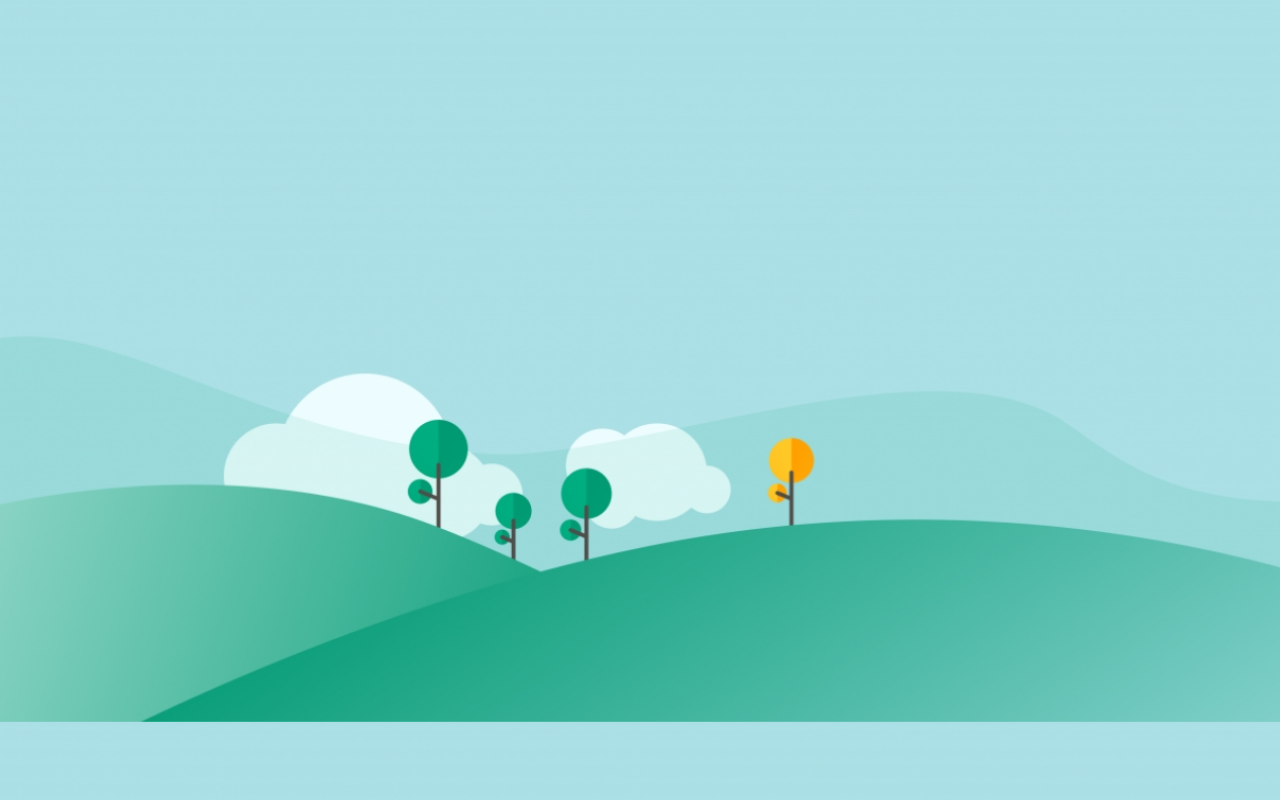
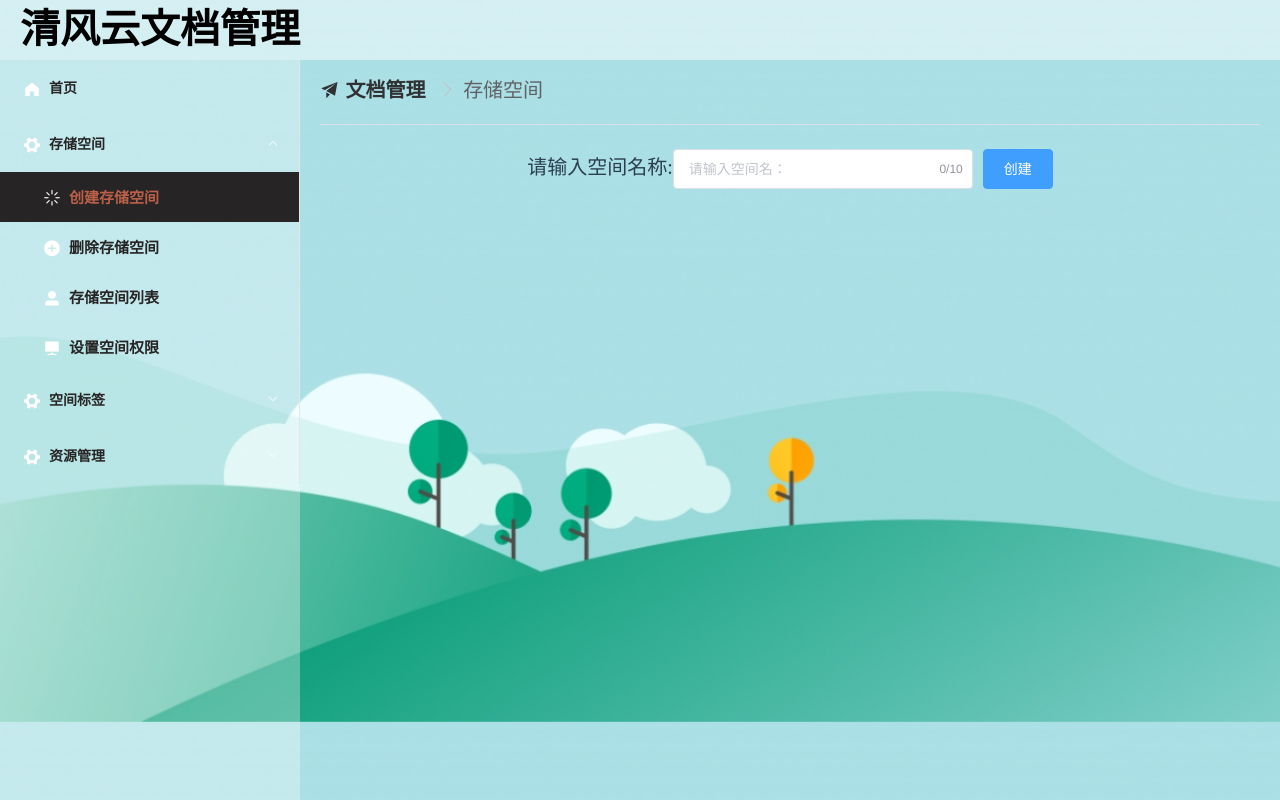
Before and after one commit to wqy-jstart/QFDoc-Manage-Web, a Vue app: page /sys-index/space/createBucket in a window 1280 px wide. Built offline with nearby package versions, Linux system fonts and the light colour scheme.

Commit message:
创建空间！

```diff
--- a/src/views/IndexView.vue
+++ b/src/views/IndexView.vue
@@ -19,40 +19,146 @@ a {
   text-decoration: none;
   font-size: 25px;
 }
+
+.layout-header h1 {
+  color: #fff;
+  text-align: left;
+  line-height: 60px;
+}
+
+.layout-body {
+  position: absolute;
+  top: 60px;
+  bottom: 0;
+  left: 0;
+  right: 0;
+}
+
+.layout-aside {
+  background: rgba(255, 255, 255, 0.3) !important;
+  font-family: 微软雅黑;
+  font-weight: bolder;
+  color: aliceblue;
+}
+
+.layout-aside i {
+  color: #fff !important;
+}
+
+.layout-main {
+}
+
+.el-menu-item.is-active {
+  background: #262424 !important;
+}
 </style>
-
 <template>
   <div>
+    <!-- 最外层容器 -->
     <el-container>
+      <!-- 上半部分：顶栏 -->
       <el-header class="layout-header">
         <div class="block">
-          <h1 style="color: black;font-size: 40px;font-family: 方正姚体">清风文档管理系统
-          </h1>
+          <h1 style="color: black;font-size: 40px;font-family: 方正姚体">清风云文档管理</h1>
         </div>
       </el-header>
-      <el-main class="layout-main">
-        <!--创建空间名的表单-->
-        <span style="font-size: 20px;font-family: 方正姚体">请输入空间名称:</span>
-        <el-input style="width: 300px" type="text" v-model="bucketName" placeholder="请输入空间名：" maxlength="10"
-                  show-word-limit></el-input>
-        <el-button style="margin-left: 10px" type="primary" @click="submitForm()">创建
-        </el-button>
+      <!-- 下半部分：容器 -->
+      <el-container class="layout-body">
+        <!-- 下半部分的左侧边栏 -->
+        <el-aside class="layout-aside">
+          <el-menu
+              router
+              :default-active="$router.currentRoute.path"
+              class="el-menu-vertical-demo"
+              background-color="rgba(255, 255, 255, 0)"
+              text-color="#262424"
+              active-text-color="#ba6049">
+            <!-- 首页 -->
+            <el-menu-item index="/">
+              <i class="el-icon-s-home"></i>
+              <span>首页</span>
+            </el-menu-item>
+            <!-- 临时页面 -->
+            <el-submenu index="1">
+              <template slot="title">
+                <i class="el-icon-s-tools"></i>
+                <span>存储空间</span>
+              </template>
+              <el-menu-item index="/sys-index/space/createBucket">
+                <i class="el-icon-loading"></i>
+                <span style="font-size: 15px;font-weight: bold">创建存储空间</span>
+              </el-menu-item>
 
-        <!--上传图片的表单-->
-        <p style="font-size: 20px;font-family: 方正姚体">请选择要上传的图片:</p>
-        <el-upload
-            class="upload-demo"
-            ref="upload"
-            name="file"
-            action="http://localhost:9801/upload/image"
-            :on-success="handleSuccess"
-            :on-remove="handleRemove"
-            :auto-upload="false">
-          <el-button slot="trigger" size="small" type="primary">选取文件</el-button>
-          <el-button style="margin-left: 10px;" size="small" type="success" @click="submitUpload">上传到服务器</el-button>
-          <div slot="tip" class="el-upload__tip">只能上传jpg/png文件，且不超过500kb</div>
-        </el-upload>
-      </el-main>
+              <el-menu-item index="/sys-admin/main/admin/add-new">
+                <i class="el-icon-circle-plus"></i>
+                <span style="font-size: 15px;font-weight: bold">删除存储空间</span>
+              </el-menu-item>
+              <el-menu-item index="/sys-admin/main/user/list">
+                <i class="el-icon-user-solid"></i>
+                <span style="font-size: 15px;font-weight: bold">存储空间列表</span>
+              </el-menu-item>
+              <el-menu-item index="/sys-admin/main/banner/add-new">
+                <i class="el-icon-s-platform"></i>
+                <span style="font-size: 15px;font-weight: bold">设置空间权限</span>
+              </el-menu-item>
+            </el-submenu>
+
+            <el-submenu index="2">
+              <template slot="title">
+                <i class="el-icon-s-tools"></i>
+                <span>空间标签</span>
+              </template>
+              <el-menu-item index="/sys-admin/main/banner/add-new">
+                <i class="el-icon-s-platform"></i>
+                <span style="font-size: 15px;font-weight: bold">设置空间标签</span>
+              </el-menu-item>
+              <el-menu-item index="/sys-admin/main/banner/add-new">
+                <i class="el-icon-s-platform"></i>
+                <span style="font-size: 15px;font-weight: bold">查询空间标签</span>
+              </el-menu-item>
+              <el-menu-item index="/sys-admin/main/banner/add-new">
+                <i class="el-icon-s-platform"></i>
+                <span style="font-size: 15px;font-weight: bold">删除空间标签</span>
+              </el-menu-item>
+            </el-submenu>
+
+            <el-submenu index="3">
+              <template slot="title">
+                <i class="el-icon-s-tools"></i>
+                <span>资源管理</span>
+              </template>
+              <el-menu-item index="/sys-index/doc/docUpload">
+                <i class="el-icon-s-platform"></i>
+                <span style="font-size: 15px;font-weight: bold">文件上传</span>
+              </el-menu-item>
+              <el-menu-item index="/sys-admin/main/banner/add-new">
+                <i class="el-icon-s-platform"></i>
+                <span style="font-size: 15px;font-weight: bold">删除文件</span>
+              </el-menu-item>
+              <el-menu-item index="/sys-admin/main/banner/add-new">
+                <i class="el-icon-s-platform"></i>
+                <span style="font-size: 15px;font-weight: bold">存储状态</span>
+              </el-menu-item>
+              <el-menu-item index="/sys-admin/main/banner/add-new">
+                <i class="el-icon-s-platform"></i>
+                <span style="font-size: 15px;font-weight: bold">文件复制</span>
+              </el-menu-item>
+              <el-menu-item index="/sys-admin/main/banner/add-new">
+                <i class="el-icon-s-platform"></i>
+                <span style="font-size: 15px;font-weight: bold">修改储存类型</span>
+              </el-menu-item>
+              <el-menu-item index="/sys-admin/main/banner/add-new">
+                <i class="el-icon-s-platform"></i>
+                <span style="font-size: 15px;font-weight: bold">修改过期时间</span>
+              </el-menu-item>
+            </el-submenu>
+          </el-menu>
+        </el-aside>
+        <!-- 下半部分的右侧主体部分 -->
+        <el-main class="layout-main">
+          <router-view/>
+        </el-main>
+      </el-container>
     </el-container>
   </div>
 </template>
@@ -61,37 +167,16 @@ a {
 export default {
   data() {
     return {
-      image: '',
-      bucketName: '',
-      dialogImageUrl: '', // 绑定图片路径
-      dialogVisible: false,
+      activeMenuItemPath: '',
     }
   },
-  methods: {
-    submitUpload() {
-      this.$refs.upload.submit();
-    },
-    handleRemove(file, fileList) {
-      console.log(file, fileList);
-      if (file.response == null){
-        this.$message.warning("文件暂未上传，删除失败！")
-      }
-      let url = this.GLOBAL.systemUrl + 'upload/remove?url=' + file.response.data;
-      console.log("发送删除图片的请求")
-      this.axios
-          .create({
-            'headers': {
-              'Authorization': localStorage.getItem('jwt')
-            }
-          }).get(url).then((response) => {
-        console.log("删除服务器图片完成!")
-      })
-    },
-    handleSuccess(response, file, fileList) {//调用后可直接接收响应过来的数据
-      console.log(response)
-    },
-    submitForm() {
-
+  methods: {},
+  mounted() {
+    let path = this.$router.currentRoute.path;
+    if (path.endsWith('/sys-admin/product/spu-add-new')) {
+      this.activeMenuItemPath = '/sys-admin/product/spu-add-new';
+    } else {
+      this.activeMenuItemPath = path;
     }
   }
 }
--- /dev/null
+++ b/src/views/sys-index/SystemIndex.vue
@@ -0,0 +1,28 @@
+<template>
+  <div>
+    <el-breadcrumb separator-class="el-icon-arrow-right" style="font-size: 20px;">
+      <el-breadcrumb-item :to="{ path: '/' }">
+        <i class="el-icon-s-promotion"></i>  文档管理</el-breadcrumb-item>
+      <el-breadcrumb-item>首页</el-breadcrumb-item>
+    </el-breadcrumb>
+
+    <el-divider></el-divider>
+
+    <div>
+      <span style="font-weight: bold;font-size: 40px;font-family: 方正姚体">欢迎来到清风云文档管理系统!</span>
+      <el-divider></el-divider>
+      <span style="font-weight: bold;font-size: 25px;font-family: 幼圆">青春是一个短暂的美梦, 当你醒来时, 它早已消失无踪</span>
+      <el-divider></el-divider>
+      <span style="font-weight: bold;font-size: 25px;font-family: 幼圆">少量的邪恶足以抵消全部高贵的品质, 害得人声名狼藉</span>
+      <el-divider></el-divider>
+      <span style="font-weight: bold;font-size: 25px;font-family: 幼圆">少年的肩，应承担起草长莺飞和清风明月</span>
+      <el-divider></el-divider>
+      <span style="font-weight: bold;font-size: 25px;font-family: 幼圆">昨夜星辰昨夜风，画楼西畔桂堂东</span>
+      <el-divider></el-divider>
+      <span style="font-weight: bold;font-size: 25px;font-family: 幼圆">当显示无路可走，只要心中有光，依旧能重拾辉煌</span>
+      <el-divider></el-divider>
+      <span style="font-weight: bold;font-size: 25px;font-family: 幼圆">梦想就像夜空中的星辰，你虽能看得到，但你却摸不到</span>
+      <el-divider></el-divider>
+    </div>
+  </div>
+</template>
--- /dev/null
+++ b/src/views/sys-index/main/CreateBucket.vue
@@ -0,0 +1,57 @@
+<template>
+  <div>
+    <el-breadcrumb separator-class="el-icon-arrow-right" style="font-size: 20px;">
+      <el-breadcrumb-item :to="{ path: '/' }">
+        <i class="el-icon-s-promotion"></i> 文档管理
+      </el-breadcrumb-item>
+      <el-breadcrumb-item>存储空间</el-breadcrumb-item>
+    </el-breadcrumb>
+
+    <el-divider></el-divider>
+
+    <!--创建空间名的表单-->
+    <span style="font-size: 20px;font-family: 方正姚体">请输入空间名称:</span>
+    <el-input style="width: 300px" type="text" v-model="bucketName" placeholder="请输入空间名：" maxlength="10"
+              show-word-limit></el-input>
+    <el-button style="margin-left: 10px" type="primary" @click="submitForm()">创建
+    </el-button>
+  </div>
+</template>
+
+<script>
+export default {
+  data() {
+    return {
+      bucketName: '',
+    }
+  },
+  methods: {
+    submitForm() {
+      let url = this.GLOBAL.systemUrl + 'bucket/' + this.bucketName + '/create';
+      if (this.bucketName == '') {
+        this.$message.error("存储空间名不能为空！")
+      } else {
+        this.axios
+            .create({
+              'headers': {
+                'Authorization': localStorage.getItem('jwt')
+              }
+            }).post(url).then((response) => {
+          if (response.data == '614') {
+            this.$message.error("该空间名已存在！")
+          } else if (response.data == '400') {
+            this.$message.error("不符合命名规范！")
+          } else if (response.data == '401') {
+            this.$message.error("认证信息有误！")
+          } else if (response.data == '630') {
+            this.$message.error("超过最大创建数！")
+          } else {
+            this.$message.success("创建成功！")
+            this.bucketName = '';
+          }
+        })
+      }
+    }
+  }
+}
+</script>
--- /dev/null
+++ b/src/views/sys-index/main/DocumentUpload.vue
@@ -0,0 +1,62 @@
+<template>
+  <div>
+    <el-breadcrumb separator-class="el-icon-arrow-right" style="font-size: 20px;">
+      <el-breadcrumb-item :to="{ path: '/' }">
+        <i class="el-icon-s-promotion"></i>  文档管理</el-breadcrumb-item>
+      <el-breadcrumb-item>文件上传</el-breadcrumb-item>
+    </el-breadcrumb>
+
+    <el-divider></el-divider>
+
+    <!--上传图片的表单-->
+    <sapn style="font-size: 20px;font-family: 方正姚体">请选择要上传的图片:</sapn>
+    <el-upload
+        class="upload-demo"
+        ref="upload"
+        name="file"
+        action="http://localhost:9801/upload/image"
+        :on-success="handleSuccess"
+        :on-remove="handleRemove"
+        :auto-upload="false">
+      <el-button slot="trigger" size="small" type="primary">选取文件</el-button>
+      <el-button style="margin-left: 10px;" size="small" type="success" @click="submitUpload">上传到服务器</el-button>
+      <div slot="tip" class="el-upload__tip">只能上传jpg/png文件，且不超过500kb</div>
+    </el-upload>
+  </div>
+</template>
+
+<script>
+export default {
+  data() {
+    return {
+      image: '',
+      dialogImageUrl: '', // 绑定图片路径
+      dialogVisible: false,
+    }
+  },
+  methods: {
+    submitUpload() {
+      this.$refs.upload.submit();
+    },
+    handleRemove(file, fileList) {
+      console.log(file, fileList);
+      if (file.response == null){
+        this.$message.warning("文件暂未上传，删除失败！")
+      }
+      let url = this.GLOBAL.systemUrl + 'upload/remove?url=' + file.response.data;
+      console.log("发送删除图片的请求")
+      this.axios
+          .create({
+            'headers': {
+              'Authorization': localStorage.getItem('jwt')
+            }
+          }).get(url).then((response) => {
+        console.log("删除服务器图片完成!")
+      })
+    },
+    handleSuccess(response, file, fileList) {//调用后可直接接收响应过来的数据
+      console.log(response)
+    },
+  }
+}
+</script>
```
Also changed, not shown: src/router/index.js (+23 -0 lines).
